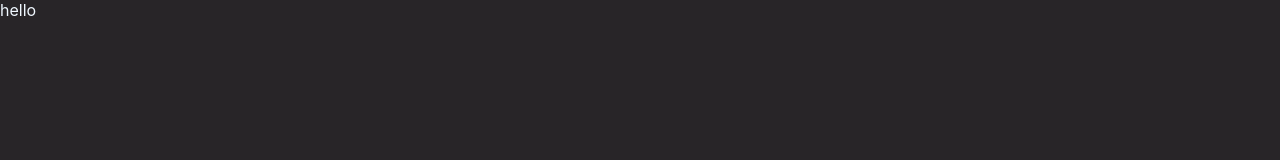
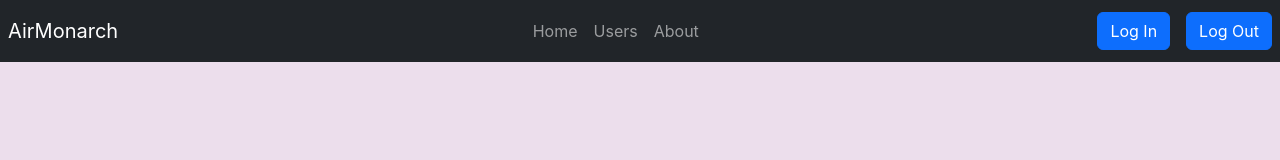
Before and after one commit to o6ez9na/AirPlaneMod, a React app: page / in a window 1280 px wide. Built offline with nearby package versions, Linux system fonts and the light colour scheme.

Commit message:
header init from

```diff
--- a/package.json
+++ b/package.json
@@ -7,9 +7,11 @@
     "@testing-library/react": "^13.4.0",
     "@testing-library/user-event": "^13.5.0",
     "axios": "^1.6.2",
+    "bootstrap": "^5.3.2",
     "react": "^18.2.0",
     "react-bootstrap": "^2.9.1",
     "react-dom": "^18.2.0",
+    "react-router": "^6.21.0",
     "react-scripts": "5.0.1",
     "web-vitals": "^2.1.4"
   },
--- a/public/index.html
+++ b/public/index.html
@@ -1,43 +1,14 @@
 <!DOCTYPE html>
 <html lang="en">
-  <head>
-    <meta charset="utf-8" />
-    <link rel="icon" href="%PUBLIC_URL%/favicon.ico" />
-    <meta name="viewport" content="width=device-width, initial-scale=1" />
-    <meta name="theme-color" content="#000000" />
-    <meta
-      name="description"
-      content="Web site created using create-react-app"
-    />
-    <link rel="apple-touch-icon" href="%PUBLIC_URL%/logo192.png" />
-    <!--
-      manifest.json provides metadata used when your web app is installed on a
-      user's mobile device or desktop. See https://developers.google.com/web/fundamentals/web-app-manifest/
-    -->
-    <link rel="manifest" href="%PUBLIC_URL%/manifest.json" />
-    <!--
-      Notice the use of %PUBLIC_URL% in the tags above.
-      It will be replaced with the URL of the `public` folder during the build.
-      Only files inside the `public` folder can be referenced from the HTML.
 
-      Unlike "/favicon.ico" or "favicon.ico", "%PUBLIC_URL%/favicon.ico" will
-      work correctly both with client-side routing and a non-root public URL.
-      Learn how to configure a non-root public URL by running `npm run build`.
-    -->
-    <title>React App</title>
-  </head>
-  <body>
-    <noscript>You need to enable JavaScript to run this app.</noscript>
-    <div id="root"></div>
-    <!--
-      This HTML file is a template.
-      If you open it directly in the browser, you will see an empty page.
+<head>
+  <meta charset="utf-8" />
+  <title>React App</title>
+</head>
 
-      You can add webfonts, meta tags, or analytics to this file.
-      The build step will place the bundled scripts into the <body> tag.
+<body>
+  <noscript>You need to enable JavaScript to run this app.</noscript>
+  <div id="root"></div>
+</body>
 
-      To begin the development, run `npm start` or `yarn start`.
-      To create a production bundle, use `npm run build` or `yarn build`.
-    -->
-  </body>
 </html>
--- a/src/components/app/App.js
+++ /dev/null
@@ -1,10 +0,0 @@
-
-function App() {
-  return (
-    <div className="App">
-      hello
-    </div>
-  );
-}
-
-export default App;
--- /dev/null
+++ b/src/components/header/Header.jsx
@@ -0,0 +1,26 @@
+import { Navbar, Nav, Button, NavLink } from 'react-bootstrap'
+import Link from 'react-router'
+
+function Header() {
+    return (
+        <>
+            <Navbar collapseOnSelect expand='lg' bg="dark" variant='dark'>
+                <Navbar.Brand className='px-2'>AirMonarch</Navbar.Brand>
+                <Navbar.Toggle aria-controls='resposive-navbar-nav' />
+                <Navbar.Collapse id="responsive-navbar-nav">
+                    <Nav className='mx-auto'>
+                        <NavLink>Home</NavLink>
+                        <NavLink>Users</NavLink>
+                        <NavLink>About</NavLink>
+                    </Nav>
+                    <Nav>
+                        <Button variant='primary' className='mt-1 mb-1 mx-2'>Log In</Button>
+                        <Button variant='primary' className='mx-2 mt-1 mb-1'>Log Out</Button>
+                    </Nav>
+                </Navbar.Collapse>
+            </Navbar>
+        </>
+    );
+}
+
+export default Header;
--- a/src/index.js
+++ b/src/index.js
@@ -1,11 +1,14 @@
+import 'bootstrap/dist/css/bootstrap.min.css';
+import './style.css'
+
 import React from 'react';
 import ReactDOM from 'react-dom/client';
-import App from './components/app/App';
-import './style.css'
+import Header from './components/header/Header';
+
 
 const root = ReactDOM.createRoot(document.getElementById('root'));
 root.render(
   <React.StrictMode>
-    <App />
+    <Header />
   </React.StrictMode>
 );
--- a/src/style.css
+++ b/src/style.css
@@ -5,6 +5,6 @@ body {
         sans-serif;
     -webkit-font-smoothing: antialiased;
     -moz-osx-font-smoothing: grayscale;
-    color: aliceblue;
-    background-color: #282528;
+    color: rgb(21, 118, 203);
+    background-color: #ecdeec;
 }
```
Also changed, not shown: 1 other file.
